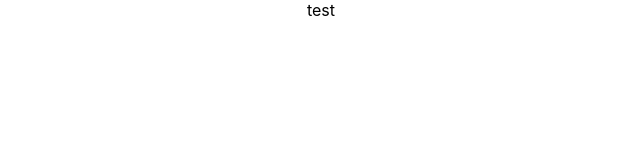
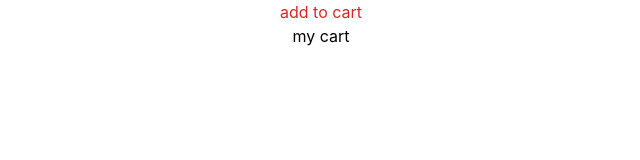
Before and after one commit to PaulPintang/react-context-api, a React (Create React App) app: page / in a window 1280 px wide. Shown: the top 160 px of the page, without its empty margins (319-959 px from the left). Built offline with nearby package versions, Linux system fonts and the light colour scheme.

Commit message:
setup install tailwind

```diff
--- a/package.json
+++ b/package.json
@@ -34,5 +34,10 @@
       "last 1 firefox version",
       "last 1 safari version"
     ]
+  },
+  "devDependencies": {
+    "autoprefixer": "^10.4.4",
+    "postcss": "^8.4.12",
+    "tailwindcss": "^3.0.24"
   }
 }
--- /dev/null
+++ b/postcss.config.js
@@ -0,0 +1,6 @@
+module.exports = {
+  plugins: {
+    tailwindcss: {},
+    autoprefixer: {},
+  },
+}
--- a/src/App.js
+++ b/src/App.js
@@ -1,7 +1,14 @@
 import "./App.css";
+import Addtocart from "./components/Addtocart";
+import Cart from "./components/Cart";
 
 function App() {
-  return <div className="App">test</div>;
+  return (
+    <div className="App">
+      <Addtocart />
+      <Cart />
+    </div>
+  );
 }
 
 export default App;
--- /dev/null
+++ b/src/components/Addtocart.jsx
@@ -0,0 +1,11 @@
+import React from "react";
+
+const Addtocart = () => {
+  return (
+    <div>
+      <p className="text-red-600">add to cart</p>
+    </div>
+  );
+};
+
+export default Addtocart;
--- /dev/null
+++ b/src/components/Cart.jsx
@@ -0,0 +1,11 @@
+import React from "react";
+
+const Cart = () => {
+  return (
+    <div>
+      <p>my cart</p>
+    </div>
+  );
+};
+
+export default Cart;
--- a/src/index.css
+++ b/src/index.css
@@ -1,3 +1,6 @@
+@tailwind base;
+@tailwind components;
+@tailwind utilities;
 body {
   margin: 0;
   font-family: -apple-system, BlinkMacSystemFont, 'Segoe UI', 'Roboto', 'Oxygen',
--- /dev/null
+++ b/tailwind.config.js
@@ -0,0 +1,7 @@
+module.exports = {
+  content: ["./src/**/*.{js,jsx,ts,tsx}"],
+  theme: {
+    extend: {},
+  },
+  plugins: [],
+};
```
Also changed, not shown: 2 other files (tests, documents, lock files or other folders).
